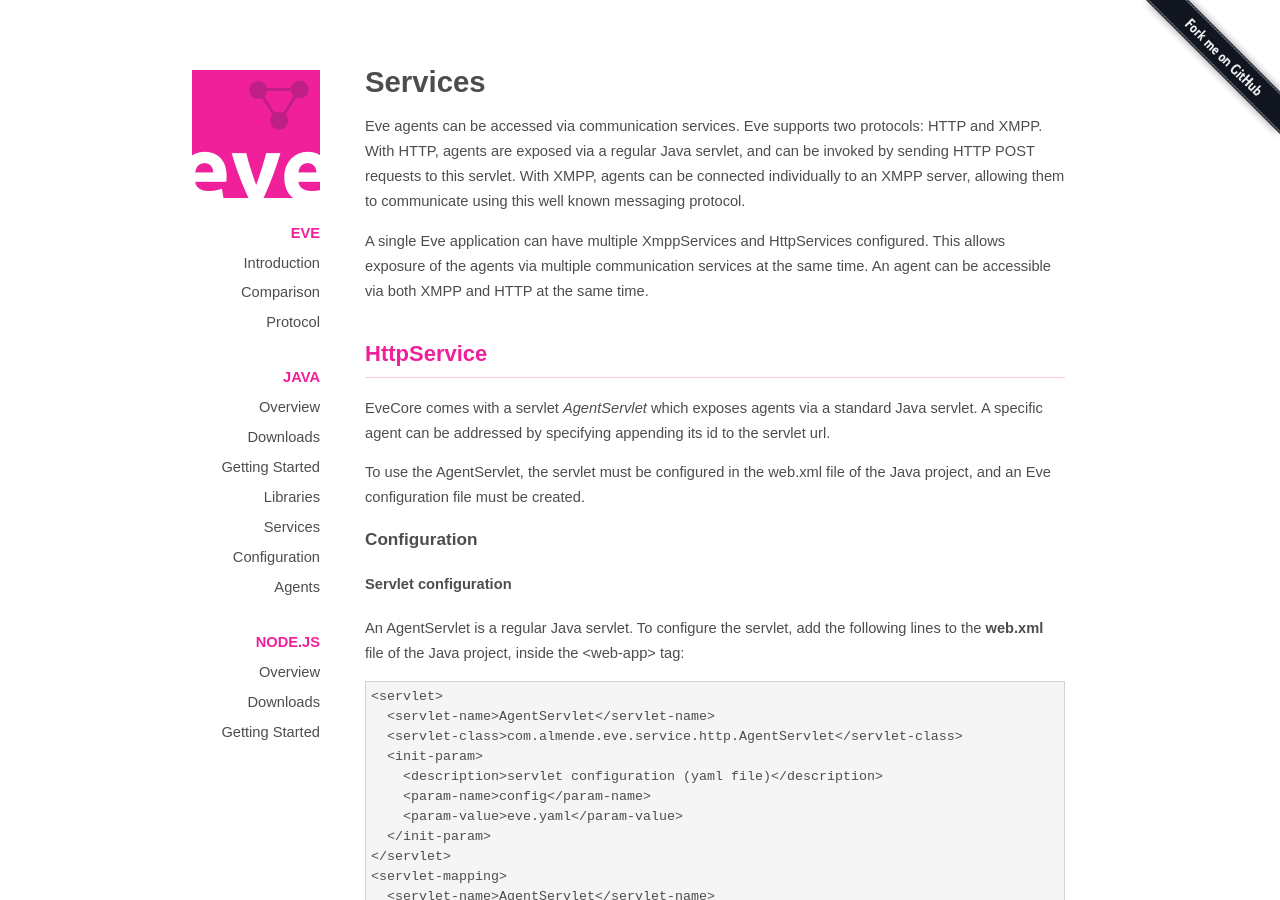
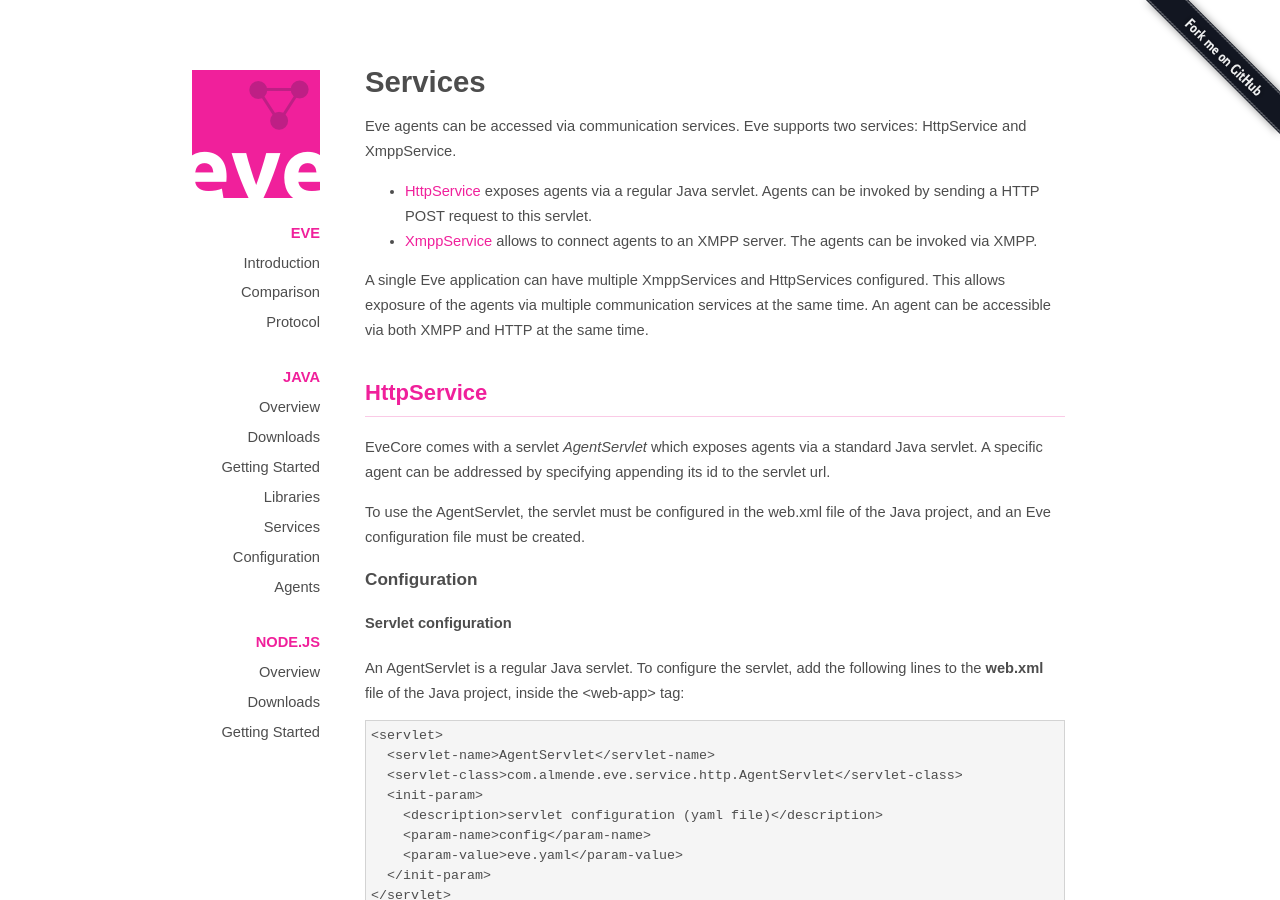
Before and after one commit to almende/eve, a Jekyll site: the page built from java_services.md, in a window 1280 px wide and 900 px high. Built offline with Jekyll 4.4.1, drawn with Linux system fonts in a browser that asks for light colours.

Commit message:
Services description updated

```diff
--- a/java_services.md
+++ b/java_services.md
@@ -7,11 +7,12 @@ title: Services
 # Services
 
 Eve agents can be accessed via communication services.
-Eve supports two protocols: HTTP and XMPP.
-With HTTP, agents are exposed via a regular Java servlet, and can be invoked
-by sending HTTP POST requests to this servlet.
-With XMPP, agents can be connected individually to an XMPP server,
-allowing them to communicate using this well known messaging protocol.
+Eve supports two services: HttpService and XmppService.
+
+- [HttpService](#HttpService) exposes agents via a regular Java servlet.
+  Agents can be invoked by sending a HTTP POST request to this servlet.
+- [XmppService](#XmppService) allows to connect agents to an XMPP server.
+  The agents can be invoked via XMPP.
 
 A single Eve application can have multiple XmppServices and HttpServices configured.
 This allows exposure of the agents via multiple communication services at the
```
